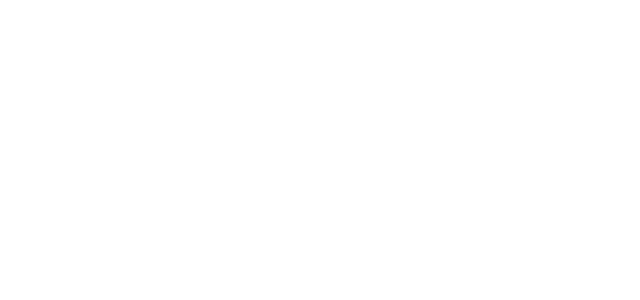
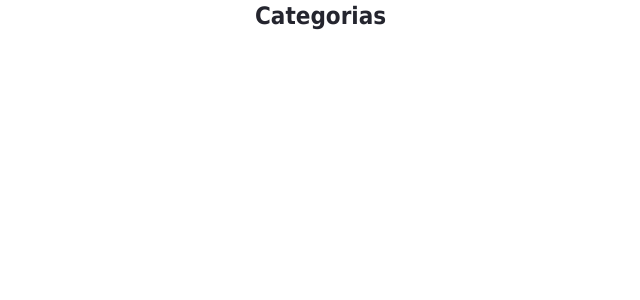
Before and after one commit to VINNE7/chefaofront, a React (Vite) app: page /menupage in a window 1280 px wide. Before the commit this address had no page. Shown: the top 300 px of the page, without its empty margins (227-867 px from the left). Built offline with nearby package versions, Linux system fonts and the light colour scheme.

Commit message:
create menu page

```diff
--- /dev/null
+++ b/src/pages/MenuPage/index.tsx
@@ -0,0 +1,11 @@
+export default function MenuPage (){
+  return(
+    <div className="flex w-[316px] mx-auto">
+      <div>
+        <h1 className="text-raisinblack text-2xl font-bold">Categorias</h1>
+
+
+      </div>
+    </div>
+  );
+}
--- a/src/routes/index.tsx
+++ b/src/routes/index.tsx
@@ -3,6 +3,7 @@ import { RequireAuth } from "../contexts/Auth/AuthLogin/RequireAuth";
 import FirstStablishmentSignup from "../pages/firstStablishmentSignup";
 import Home from "../pages/homepage";
 import Login from "../pages/login";
+import MenuPage from "../pages/MenuPage";
 import SecondStablishmentSignup from "../pages/secondStablishmentSignup";
 import Signup from "../pages/signup";
 import SuccessfulRegistration from "../pages/successfulRegistration";
@@ -32,6 +33,10 @@ export default function RoutesComponent() {
         path="/successfulRegistration"
         element={<SuccessfulRegistration />}
       ></Route>
+      <Route
+        path="/menupage"
+        element={<MenuPage/>}
+      ></Route>
     </Routes>
   );
 }
```
